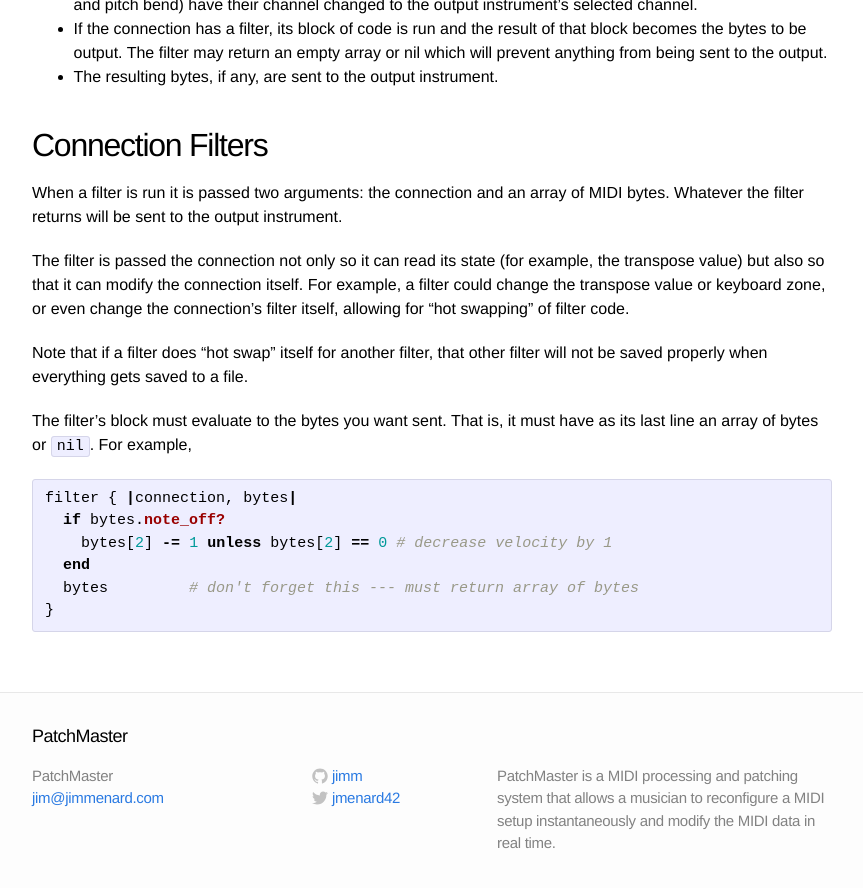
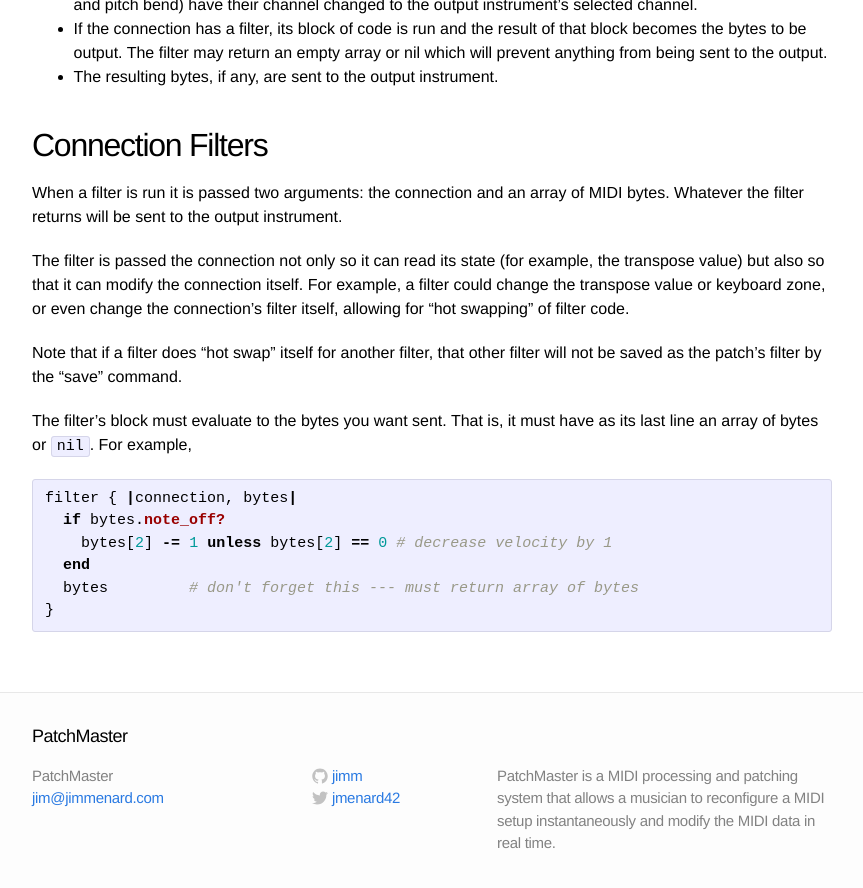
Before and after one commit to jimm/patchmaster, a Jekyll site: the page built from site/patches.md, in a window 1280 px wide and 900 px high, scrolled down 1759 px. Shown: the top 888 px of the window, without its empty margins (208-1071 px from the left). Built offline with Jekyll 4.4.1, drawn with Linux system fonts in a browser that asks for light colours; some of the changed text lies outside the part shown.

Commit message:
doc tweaks

```diff
--- a/site/patches.md
+++ b/site/patches.md
@@ -35,7 +35,7 @@ any incoming MIDI bytes on other channels are ignored.
 When a connection is started:
 
 - The start bytes from the patch, if any, are sent to the output instrument
-  as-is (in particular, status bytes' channels are not changed)l
+  as-is (in particular, status bytes' channels are not changed).
 
 - The program change is sent to the output instrument (on the channel
   defined for the output instrument, of course).
@@ -96,8 +96,8 @@ zone, or even change the connection's filter itself, allowing for "hot
 swapping" of filter code.
 
   Note that if a filter does "hot swap" itself for another filter, that
-  other filter will not be saved properly when everything gets saved to a
-  file.
+  other filter will not be saved as the patch's filter by the "save"
+  command.
 
 The filter's block must evaluate to the bytes you want sent. That is, it
 must have as its last line an array of bytes or `nil`. For example,
```
